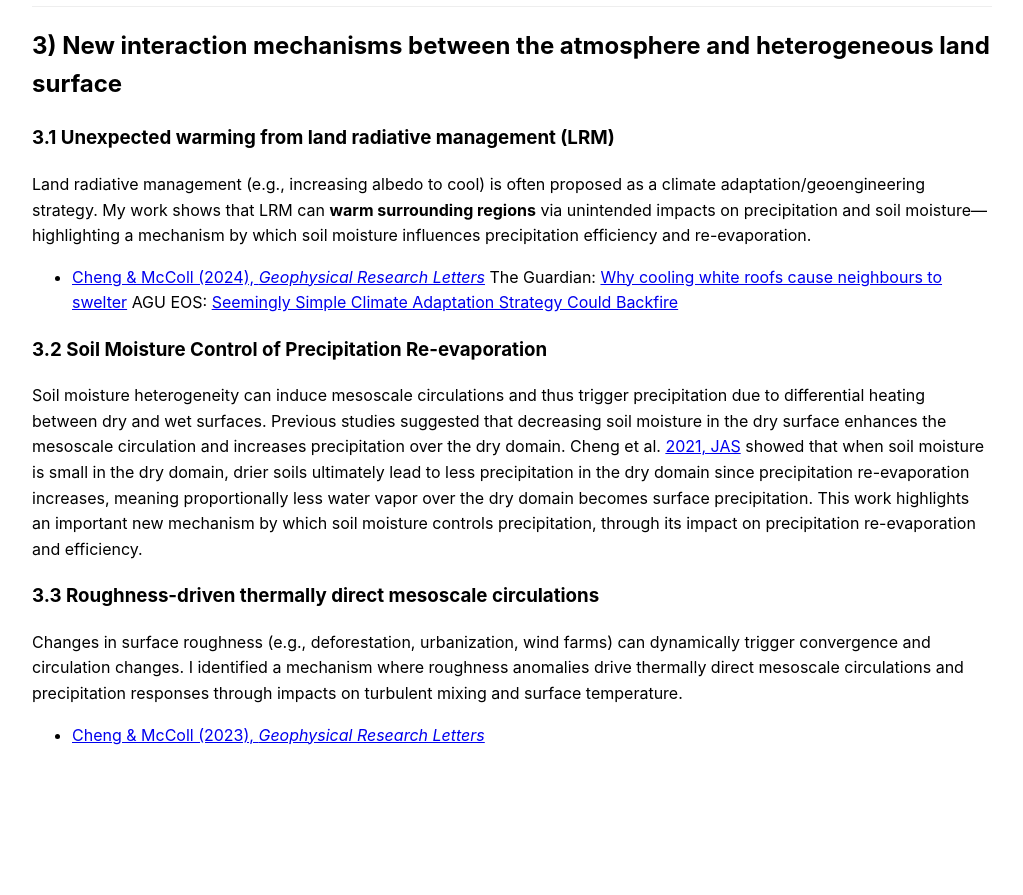
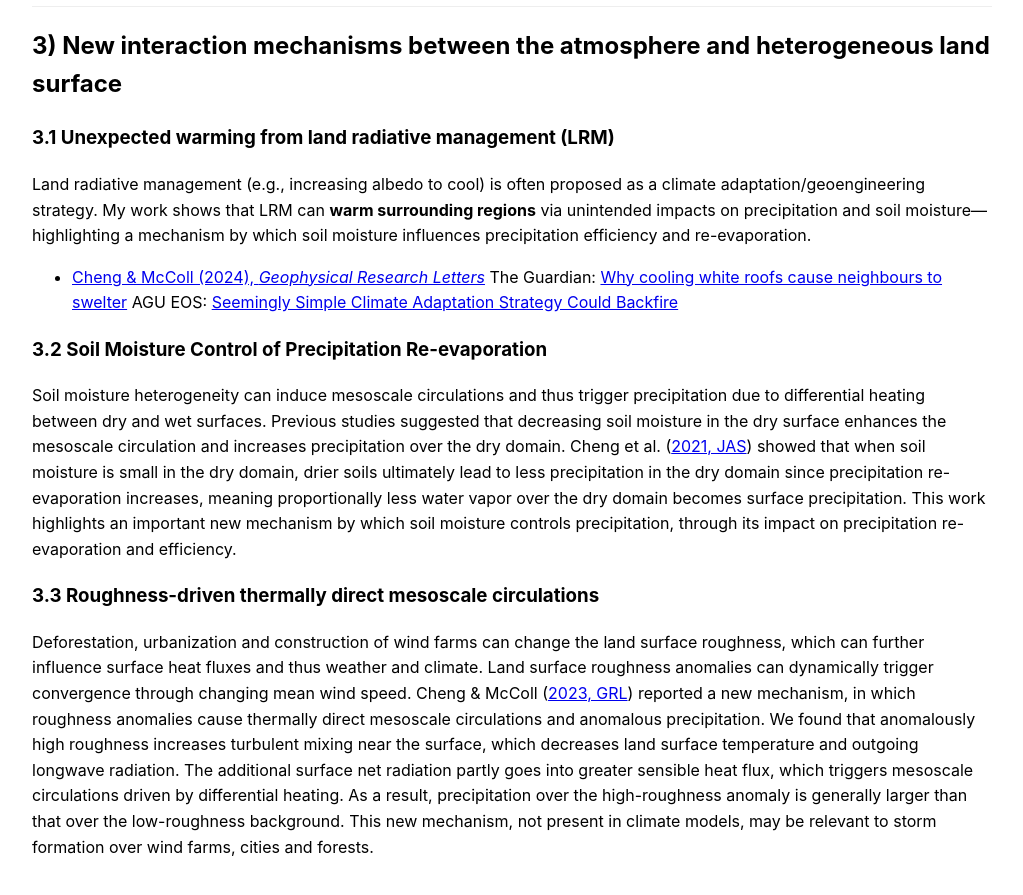
Before and after one commit to yc2965/yc2965.github.io, a Jekyll site: the page built from research.md, in a window 1280 px wide and 900 px high, scrolled down 1695 px. Shown: the top 895 px of the window, without its empty margins (128-1151 px from the left). Built offline with Jekyll 4.4.1, drawn with Linux system fonts in a browser that asks for light colours; our own code applies the rules of GitHub Pages for plain Markdown files; before the commit the page ends 2483 px from its top, so only the background shows below that.

Commit message:
Update research.md

```diff
--- a/research.md
+++ b/research.md
@@ -52,9 +52,7 @@ The Guardian: [Why cooling white roofs cause neighbours to swelter](https://www.
 AGU EOS: [Seemingly Simple Climate Adaptation Strategy Could Backfire](https://eos.org/research-spotlights/seemingly-simple-climate-adaptation-strategy-could-backfire)
 
 ### 3.2 Soil Moisture Control of Precipitation Re-evaporation
-Soil moisture heterogeneity can induce mesoscale circulations and thus trigger precipitation due to differential heating between dry and wet surfaces. Previous studies suggested that decreasing soil moisture in the dry surface enhances the mesoscale circulation and increases  precipitation over the dry domain. Cheng et al. [2021, JAS](https://doi.org/10.1175/JAS-D-21-0059.1) showed that when soil moisture is small in the dry domain, drier soils ultimately lead to less precipitation in the dry domain since precipitation re-evaporation increases, meaning proportionally less water vapor over the dry domain becomes surface precipitation. This work highlights an important new mechanism by which soil moisture controls precipitation, through its impact on precipitation re-evaporation and efficiency.
+Soil moisture heterogeneity can induce mesoscale circulations and thus trigger precipitation due to differential heating between dry and wet surfaces. Previous studies suggested that decreasing soil moisture in the dry surface enhances the mesoscale circulation and increases  precipitation over the dry domain. Cheng et al. ([2021, JAS](https://doi.org/10.1175/JAS-D-21-0059.1)) showed that when soil moisture is small in the dry domain, drier soils ultimately lead to less precipitation in the dry domain since precipitation re-evaporation increases, meaning proportionally less water vapor over the dry domain becomes surface precipitation. This work highlights an important new mechanism by which soil moisture controls precipitation, through its impact on precipitation re-evaporation and efficiency.
 
 ### 3.3 Roughness-driven thermally direct mesoscale circulations
-Changes in surface roughness (e.g., deforestation, urbanization, wind farms) can dynamically trigger convergence and circulation changes. I identified a mechanism where roughness anomalies drive thermally direct mesoscale circulations and precipitation responses through impacts on turbulent mixing and surface temperature.
-
-- [Cheng & McColl (2023), *Geophysical Research Letters*](https://doi.org/10.1029/2023GL105150)
+Deforestation, urbanization and construction of wind farms can change the land surface roughness, which can further influence surface heat fluxes and thus weather and climate. Land surface roughness anomalies can dynamically trigger convergence through changing mean wind speed. Cheng & McColl ([2023, GRL](https://doi.org/10.1029/2023GL105150)) reported a new mechanism, in which roughness anomalies cause thermally direct mesoscale circulations and anomalous precipitation. We found that anomalously high roughness increases turbulent mixing near the surface, which decreases land surface temperature and outgoing longwave radiation. The additional surface net radiation partly goes into greater sensible heat flux, which triggers mesoscale circulations driven by differential heating. As a result, precipitation over the high-roughness anomaly is generally larger than that over the low-roughness background. This new mechanism, not present in climate models, may be relevant to storm formation over wind farms, cities and forests.
```
